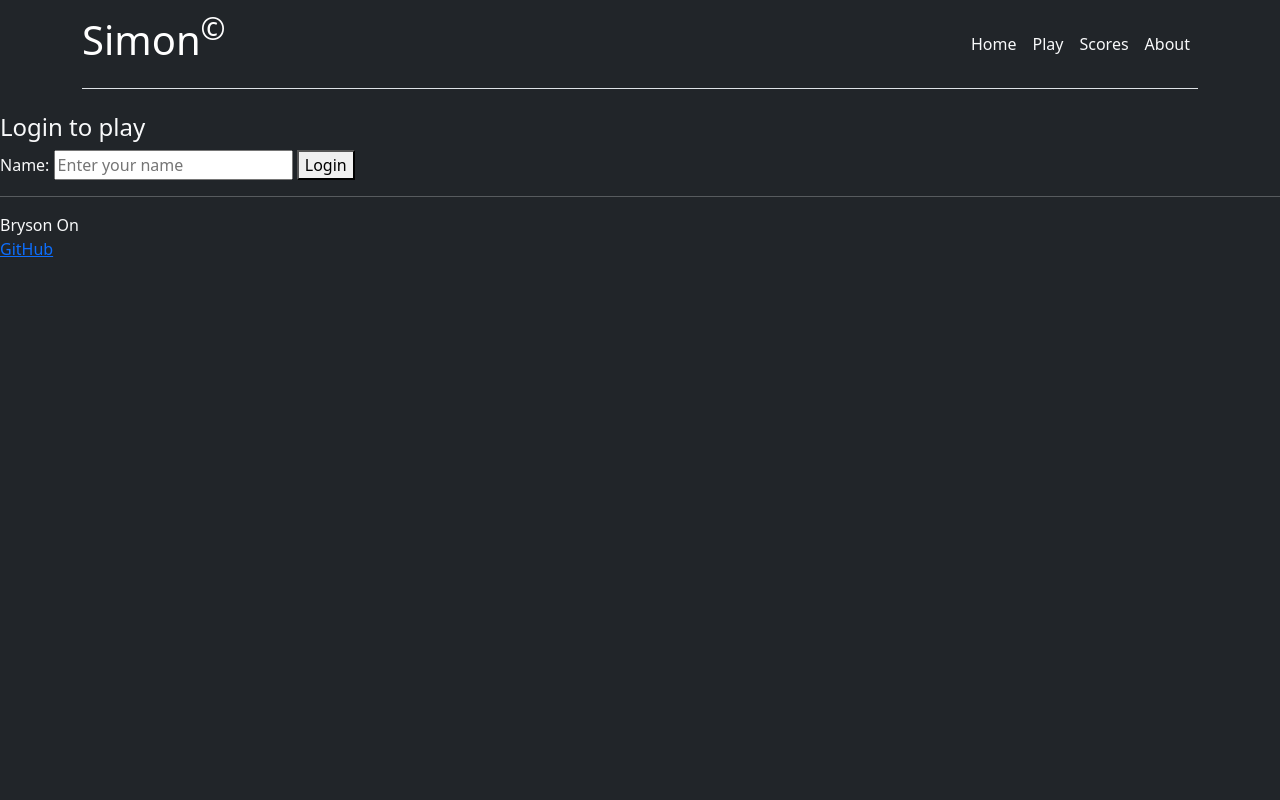
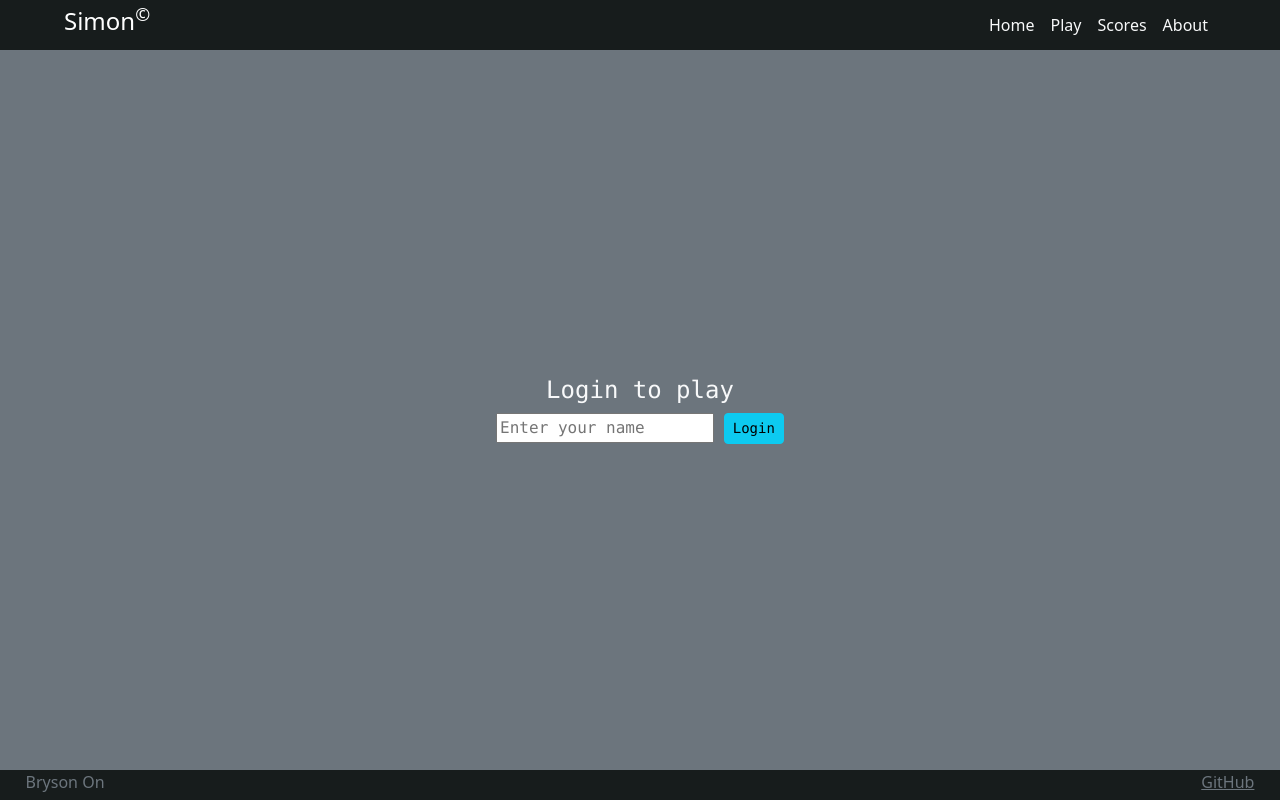
Before and after one commit to brysonon/simon, a plain HTML site: page index.html in a window 1280 px wide. Drawn offline with nearby package versions, Linux system fonts and the light colour scheme.

Commit message:
Finished home page. Changed bg color, centered text and items, added navbar and footer

```diff
--- a/index.html
+++ b/index.html
@@ -16,11 +16,11 @@
       crossorigin="anonymous"
     />
   </head>
-  <body class="bg-dark text-light">
-    <div class="container">
-      <header class="d-flex flex-wrap align-items-center justify-content-center justify-content-md-between py-3 mb-4 border-bottom">
-        <a href="/" class="d-flex align-items-center col-md-3 mb-2 mb-md-0 text-decoration-none">
-          <h1 style="color:white">Simon<sup>&copy;</sup></h1>
+
+  <body class="bg-secondary text-light">
+    <header class="col-xs-1">
+      <a class="navbar-brand" href="#">
+        <h4 style="color:white">Simon<sup>&copy;</sup></h4>
       </a>
 
       <ul class="nav col-12 col-md-auto mb-2 justify-content-center mb-md-0">
@@ -30,22 +30,18 @@
         <li><a href="about.html" class="nav-link px-2 link-light">About</a></li>
       </ul>
     </header>
-    </div>
 
-    <main>
+    <main class="justify-content-center text-center">
       <h4>Login to play</h4>
       <form method="get" action="play.html">
-        <label for="name">Name:</label>
         <input type="text" placeholder="Enter your name" />
-        <button type="submit">Login</button>
+        <button type="button" class="btn btn-info btn-sm">Login</button>
       </form>
     </main>
 
-    <footer>
-      <hr />
+    <footer class="text-dark text-muted">
       <text>Bryson On</text>
-      <br />
-      <a href="https://github.com/brysonon/simon.git">GitHub</a>
+      <a class="text-reset" href="https://github.com/brysonon/simon.git">GitHub</a>
     </footer>
   </body>
 </html>
--- a/main.css
+++ b/main.css
@@ -0,0 +1,57 @@
+body {
+    display: flex;
+    flex-direction: column;
+    margin: 0;
+    height: 100vh;
+  }
+
+  header {
+    flex: 0 50px;
+    background: hsl(180, 10%, 10%);
+    display: flex;
+    flex-direction: row;
+    justify-content: space-between;
+    align-items: center;
+    padding-left: 5vw;
+    padding-right: 5vw;
+  }
+
+  footer {
+    flex: 0 30px;
+    align-items: center;
+    background: hsl(180, 10%, 10%);
+    padding-left: 2vw;
+    padding-right: 2vw;
+  }
+
+  footer a {
+    float: right;
+  }
+
+  main {
+    flex: 1;
+    display: flex;
+    flex-direction: column;
+    font-family: "Lucida Console", "Courier New", monospace;
+  }
+
+  @media (orientation: portrait) {
+    header {
+      flex-direction: column;
+    }
+    main {
+      flex-direction: column;
+    }
+  }
+
+  @media (max-height: 300px) {
+    header {
+      display: none;
+    }
+    footer {
+      display: none;
+    }
+    main {
+      flex: 1 100vh;
+    }
+  }
```
Lines whose indentation alone changed are shown as unchanged.
